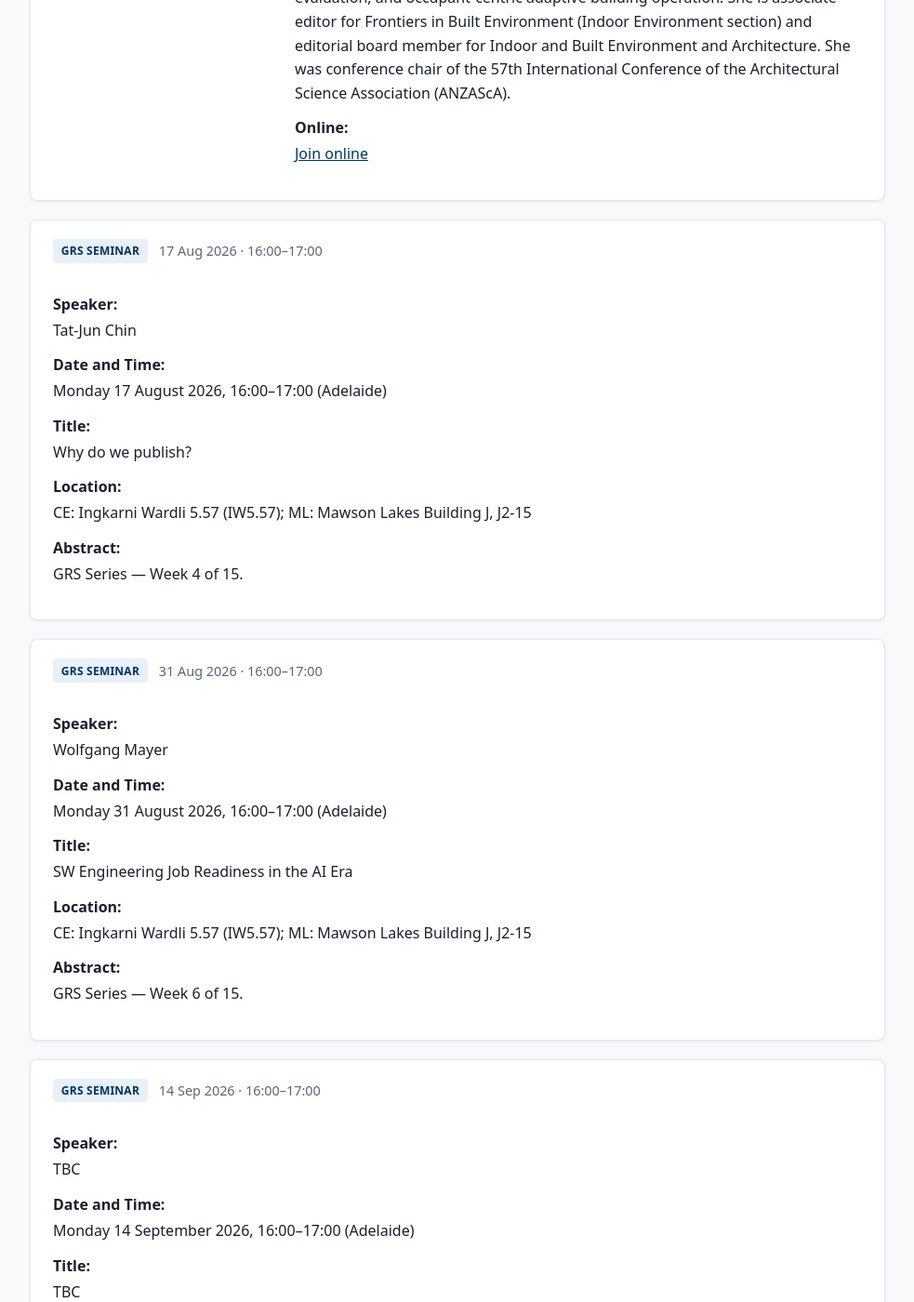
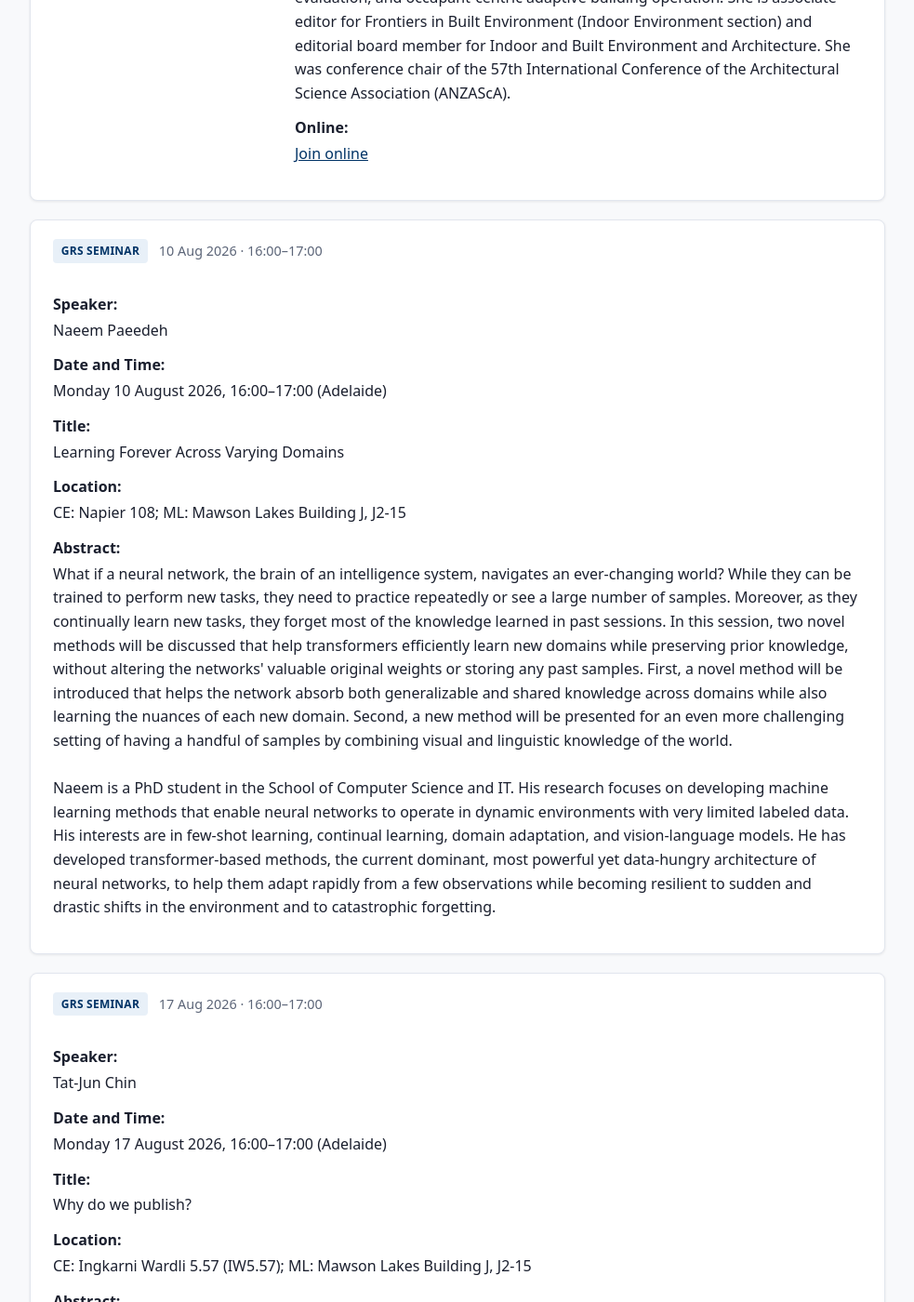
Before and after one commit to ht-timchen/Adelaide-CSIT-GRC, a Jekyll site: the page built from index.md, in a window 1280 px wide and 1400 px high, scrolled down 1146 px. Shown: the whole window at 93% size, without its empty margins (148-1131 px from the left). Built offline with Jekyll 4.4.1, drawn with Linux system fonts in a browser that asks for light colours; some of the changed text lies outside the part shown.

Commit message:
Add Naeem Paeedeh GRS Series talk for 10 August.
Fill the Week 3 student presentation slot with title, abstract, and bio.

Co-authored-by: Cursor <cursoragent@cursor.com>

```diff
--- a/_data/seminars.yml
+++ b/_data/seminars.yml
@@ -222,14 +222,15 @@ seminars:
     type: hdr_seminar
     series: hdr-2026
     session_number: 3
-    title: "Student research presentation practice (round 1)"
-    speaker: "Volunteer (TBC)"
+    title: "Learning Forever Across Varying Domains"
+    speaker: "Naeem Paeedeh"
     date: 2026-08-10
     time: "16:00–17:00"
     location: "CE: Napier 108; ML: Mawson Lakes Building J, J2-15"
     abstract: |
-      GRS Series — Week 3 of 15 (tentative). Student presentation practice with faculty feedback.
-    ideas: "Volunteer; also need a couple faculties to provide student feedback"
+      What if a neural network, the brain of an intelligence system, navigates an ever-changing world? While they can be trained to perform new tasks, they need to practice repeatedly or see a large number of samples. Moreover, as they continually learn new tasks, they forget most of the knowledge learned in past sessions. In this session, two novel methods will be discussed that help transformers efficiently learn new domains while preserving prior knowledge, without altering the networks' valuable original weights or storing any past samples. First, a novel method will be introduced that helps the network absorb both generalizable and shared knowledge across domains while also learning the nuances of each new domain. Second, a new method will be presented for an even more challenging setting of having a handful of samples by combining visual and linguistic knowledge of the world.
+
+      Naeem is a PhD student in the School of Computer Science and IT. His research focuses on developing machine learning methods that enable neural networks to operate in dynamic environments with very limited labeled data. His interests are in few-shot learning, continual learning, domain adaptation, and vision-language models. He has developed transformer-based methods, the current dominant, most powerful yet data-hungry architecture of neural networks, to help them adapt rapidly from a few observations while becoming resilient to sudden and drastic shifts in the environment and to catastrophic forgetting.
     status: scheduled
 
   - id: hdr-2026-08-17-series-05
```
